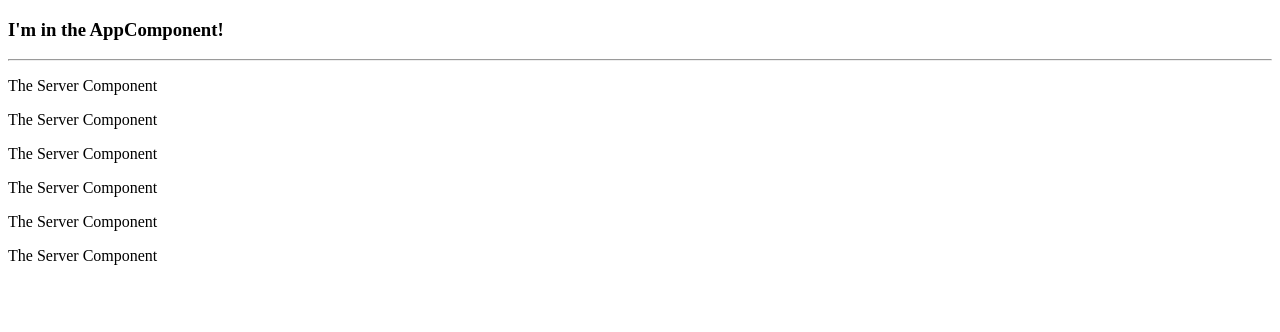
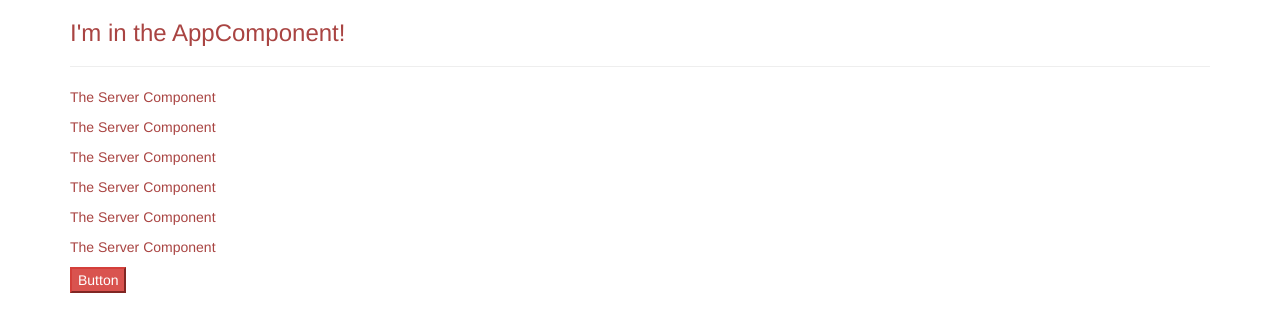
Before and after one commit to ArekSzreiber/Udemy-Angular, an Angular app: page / in a window 1280 px wide. Shown: the top 332 px of the page. Built offline with nearby package versions, Linux system fonts and the light colour scheme.

Commit message:
Bootstrap did not word, I included it in global style.css

```diff
--- a/package.json
+++ b/package.json
@@ -19,7 +19,7 @@
     "@angular/platform-browser": "~8.2.14",
     "@angular/platform-browser-dynamic": "~8.2.14",
     "@angular/router": "~8.2.14",
-    "bootstrap": "^3.4.1",
+    "bootstrap": "^3.3.7",
     "rxjs": "~6.4.0",
     "tslib": "^1.10.0",
     "zone.js": "~0.9.1"
--- a/src/app/app.component.html
+++ b/src/app/app.component.html
@@ -1,3 +1,9 @@
-<h3>I'm in the AppComponent!</h3>
-<hr>
-<app-servers></app-servers>
+<div class="container text-danger">
+  <div class="row">
+    <div class="col-xs-12">
+      <h3>I'm in the AppComponent!</h3>
+      <hr>
+      <app-servers></app-servers>
+    </div>
+  </div>
+</div>
--- a/src/app/servers/servers.component.ts
+++ b/src/app/servers/servers.component.ts
@@ -9,6 +9,7 @@ import {Component, OnInit} from '@angular/core';
     <app-server></app-server>
     <app-server></app-server>
     <app-server></app-server>
+    <button class="btn-danger">Button</button>
   `,
   styleUrls: ['./servers.component.css']
 })
--- a/src/styles.css
+++ b/src/styles.css
@@ -1 +1,2 @@
 /* You can add global styles to this file, and also import other style files */
+@import '~bootstrap/dist/css/bootstrap.min.css';
```
Also changed, not shown: 1 other file (tests, documents, lock files or other folders).
